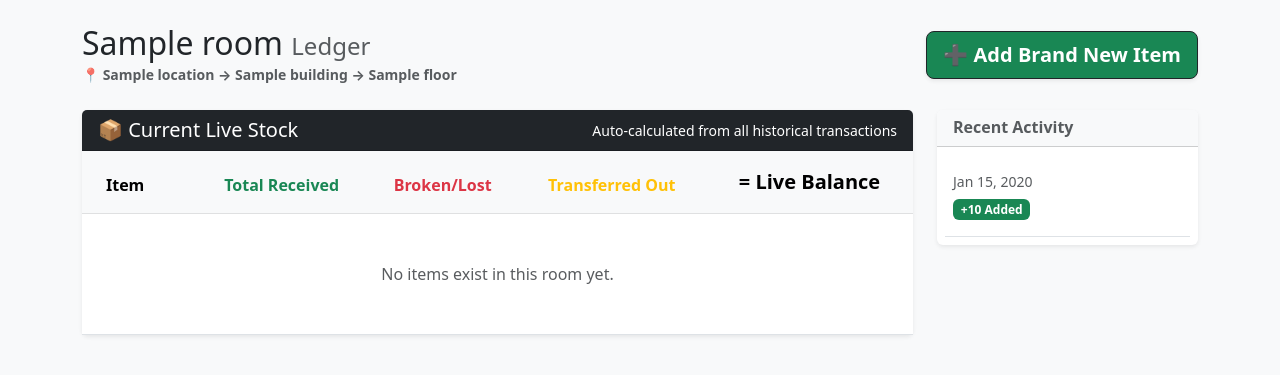
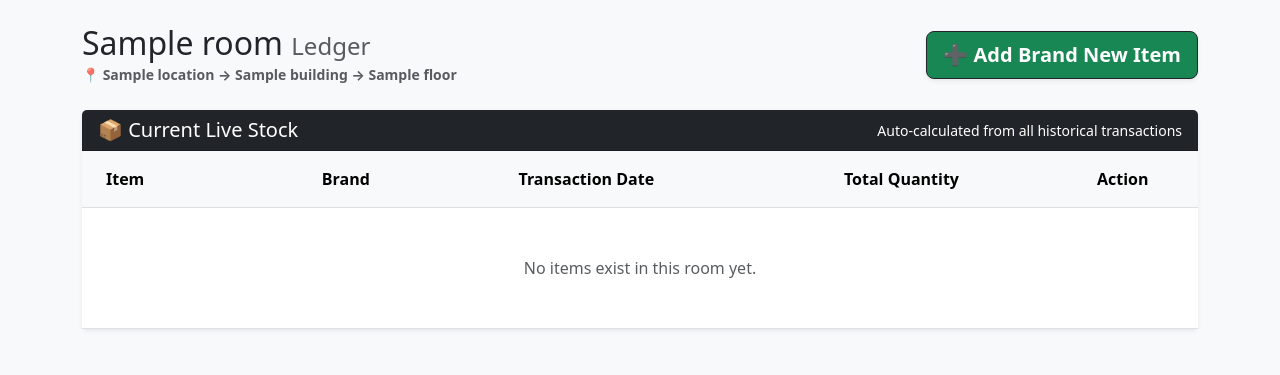
Before and after one commit to sambhavsharma27/KIMS, a Django app: page /room/1/ledger/ in a window 1280 px wide. Shown: the part 56-431 px from the top of the page. Run offline with Django 5.2, Linux system fonts and the light colour scheme; a user stored in the database is signed in; tables that the repository leaves empty hold one stand-in row (values such as "Sample post"); data that the repository does not hold is empty.

Commit message:
Added Edit for Each Item and also shown UI changes in the ledger ,

```diff
--- a/KIMS/settings.py
+++ b/KIMS/settings.py
@@ -78,8 +78,8 @@ DATABASES = {
     'default': {
         'ENGINE': 'django.db.backends.postgresql',
         'NAME': 'kims_db',
-        'USER': 'sambhav',  # <--- Change this to your username
-        'PASSWORD': '',     # Leave this blank
+        'USER': 'postgres',  # <--- Change this to your username
+        'PASSWORD': '1@akhilX',     # Leave this blank
         'HOST': 'localhost',
         'PORT': '5432',
     }
--- a/inventory/templates/inventory/room_ledger.html
+++ b/inventory/templates/inventory/room_ledger.html
@@ -15,7 +15,7 @@
 </div>
 
 <div class="row">
-    <div class="col-md-9">
+    <div class="col-md-12">
         <div class="card shadow-sm border-0 mb-4">
             <div class="card-header bg-dark text-white d-flex justify-content-between align-items-center">
                 <h5 class="mb-0">📦 Current Live Stock</h5>
@@ -26,21 +26,22 @@
                     <thead class="table-light">
                         <tr>
                             <th class="px-4 py-3">Item</th>
-                            <th class="text-center py-3 text-success">Total Received</th>
-                            <th class="text-center py-3 text-danger">Broken/Lost</th>
-                            <th class="text-center py-3 text-warning">Transferred Out</th>
-                            <th class="text-center py-3 bg-light fs-5">= Live Balance</th>
+                            <th class="text-center py-3">Brand</th>
+                            <th class="text-center py-3">Transaction Date</th>
+                            <th class="text-center py-3">Total Quantity</th>
+                            <th class="text-center py-3">Action</th>
                         </tr>
                     </thead>
                     <tbody>
                         {% for item in live_items %}
-                        <tr style="cursor: pointer;" class="item-row table-hover-shadow"
+                        <tr class="item-row"
                             data-item-id="{{ item.id }}"
                             data-item-name="{{ item.name }}"
                             data-item-stock="{{ item.current_stock }}"
                             data-item-brand="{{ item.brand|default:'N/A' }}"
-                            data-item-img="{% if item.catalog_image %}{{ item.catalog_image.url }}{% else %}none{% endif %}"
-                            onclick="openQuickUpdateModal(this)">
+                            data-item-damaged="{{ item.total_damaged }}"
+                            data-item-transferred="{{ item.total_transferred }}"
+                            data-item-img="{% if item.catalog_image %}{{ item.catalog_image.url }}{% else %}none{% endif %}">
 
                             <td class="px-4 py-3">
                                 <div class="d-flex align-items-center">
@@ -50,7 +51,7 @@
                                         <div class="bg-secondary rounded me-3 d-flex align-items-center justify-content-center text-white" style="width: 50px; height: 50px; opacity: 0.2;"><small>No Img</small></div>
                                     {% endif %}
                                     <div>
-                                        <strong class="fs-6">{{ item.name }}</strong>
+                                        <a href="javascript:void(0);" class="fw-bold fs-6 text-primary text-decoration-none item-name-link" onclick="openQuickUpdateModal(this.closest('tr'))">{{ item.name }}</a>
                                         <br><span class="badge bg-light text-dark border">{{ item.sub_category.name }}</span>
                                     </div>
                                 </div>
@@ -72,10 +73,14 @@
                                     {% endif %}
                                 </div>
                             </td>
-                            <td class="text-center fw-bold text-success fs-5">+{{ item.total_received }}</td>
-                            <td class="text-center fw-bold text-danger fs-5">-{{ item.total_damaged }}</td>
-                            <td class="text-center fw-bold text-warning fs-5">-{{ item.total_transferred }}</td>
-                            <td class="text-center fw-bold bg-light fs-4 text-primary">{{ item.current_stock }}</td>
+                            <td class="text-center fw-bold">{{ item.brand|default:"N/A" }}</td>
+                            <td class="text-center">{{ item.latest_transaction_date|date:"M d, Y"|default:"N/A" }}</td>
+                            <td class="text-center fw-bold fs-5">{{ item.current_stock }}</td>
+                            <td class="text-center">
+                                <a href="{% url 'update_stock' room.id %}?item_id={{ item.id }}" class="btn btn-sm btn-outline-primary">
+                                    Edit
+                                </a>
+                            </td>
                         </tr>
                         {% empty %}
                         <tr>
@@ -84,33 +89,6 @@
                         {% endfor %}
                     </tbody>
                 </table>
-            </div>
-        </div>
-    </div>
-
-    <div class="col-md-3">
-        <div class="card shadow-sm border-0">
-            <div class="card-header bg-light">
-                <h6 class="mb-0 text-muted fw-bold">Recent Activity</h6>
-            </div>
-            <div class="card-body p-2">
-                <ul class="list-group list-group-flush">
-                    {% for txn in recent_activity %}
-                    <li class="list-group-item px-2 py-3 border-bottom">
-                        <small class="text-muted d-block mb-1">{{ txn.date_recorded|date:"M d, Y" }}</small>
-                        <strong>{{ txn.item.name }}</strong>
-                        <div class="mt-1">
-                            {% if txn.transaction_type == 'RECEIPT' %}
-                                <span class="badge bg-success">+{{ txn.quantity }} Added</span>
-                            {% elif txn.transaction_type == 'DAMAGE' %}
-                                <span class="badge bg-danger">-{{ txn.quantity }} Damaged</span>
-                            {% else %}
-                                <span class="badge bg-warning text-dark">-{{ txn.quantity }} Moved</span>
-                            {% endif %}
-                        </div>
-                    </li>
-                    {% endfor %}
-                </ul>
             </div>
         </div>
     </div>
@@ -137,6 +115,16 @@
 
                         <h6 class="fw-bold text-muted border-bottom pb-2">Specifications</h6>
                         <div id="modalItemSpecs"></div>
+
+                        <h6 class="fw-bold text-muted border-bottom pb-2 mt-3">Stock Summary</h6>
+                        <div class="d-flex justify-content-between mb-1">
+                            <span class="text-danger small fw-bold">Damaged / Broken</span>
+                            <span id="modalItemDamaged" class="text-danger fw-bold"></span>
+                        </div>
+                        <div class="d-flex justify-content-between">
+                            <span class="text-warning small fw-bold">Transferred Out</span>
+                            <span id="modalItemTransferred" class="text-warning fw-bold"></span>
+                        </div>
                     </div>
 
                     <div class="col-md-6 p-4">
@@ -176,6 +164,13 @@
     </div>
 </div>
 
+<style>
+    .item-name-link:hover {
+        text-decoration: underline !important;
+        cursor: pointer;
+    }
+</style>
+
 <script>
     function openQuickUpdateModal(rowElement) {
         // 1. Grab all the data from the row
@@ -184,12 +179,16 @@
         const itemStock = rowElement.getAttribute('data-item-stock');
         const itemBrand = rowElement.getAttribute('data-item-brand');
         const itemImg = rowElement.getAttribute('data-item-img');
+        const itemDamaged = rowElement.getAttribute('data-item-damaged');
+        const itemTransferred = rowElement.getAttribute('data-item-transferred');
         const roomId = "{{ room.id }}";
 
         // 2. Populate the text data
         document.getElementById('modalItemName').innerText = itemName;
         document.getElementById('modalItemStock').innerText = itemStock;
         document.getElementById('modalItemBrand').innerText = itemBrand;
+        document.getElementById('modalItemDamaged').innerText = itemDamaged;
+        document.getElementById('modalItemTransferred').innerText = itemTransferred;
 
         // 3. Handle the Image
         const imgEl = document.getElementById('modalItemImg');
--- a/inventory/views.py
+++ b/inventory/views.py
@@ -3,7 +3,7 @@ from django.shortcuts import render, redirect, get_object_or_404
 from django.contrib import messages
 from django.contrib.auth.decorators import login_required
 from .models import Location, Building, Floor, Room, Category, SubCategory, Item, InventoryTransaction
-from django.db.models import Sum, Q, F
+from django.db.models import Sum, Q, F, Max
 from django.db.models.functions import Coalesce
 
 
@@ -155,11 +155,18 @@ def update_stock_view(request, room_id):
         return redirect('room_ledger', room_id=room.id)
 
     # FOR GET REQUESTS: Send all existing data to feed the "Search-As-You-Type" lists!
+    # Check if we are editing an existing item (coming from ledger Edit button)
+    edit_item = None
+    item_id = request.GET.get('item_id')
+    if item_id:
+        edit_item = Item.objects.filter(id=item_id).first()
+
     context = {
         'room': room,
         'categories': Category.objects.all(),
         'sub_categories': SubCategory.objects.all(),
         'items': Item.objects.all(),
+        'edit_item': edit_item,
     }
     return render(request, 'inventory/update_stock.html', context)
 
@@ -223,13 +230,12 @@ def room_ledger(request, room_id):
         total_received=Coalesce(Sum('inventorytransaction__quantity', filter=Q(inventorytransaction__room=room, inventorytransaction__transaction_type='RECEIPT')), 0),
         total_damaged=Coalesce(Sum('inventorytransaction__quantity', filter=Q(inventorytransaction__room=room, inventorytransaction__transaction_type='DAMAGE')), 0),
         total_transferred=Coalesce(Sum('inventorytransaction__quantity', filter=Q(inventorytransaction__room=room, inventorytransaction__transaction_type='TRANSFER')), 0),
+        # Latest transaction date for this item in this room
+        latest_transaction_date=Max('inventorytransaction__date_recorded', filter=Q(inventorytransaction__room=room)),
     ).annotate(
-        # 4. Do the final math!
-        current_stock=F('total_received') - F('total_damaged') - F('total_transferred')
-    ).order_by('-current_stock')
-
-    # We will keep a small feed of the 5 most recent actions just in case you want to see who did what recently.
-    recent_activity = InventoryTransaction.objects.filter(room=room).order_by('-date_recorded')[:5]
+        # Usable stock = Received - Damaged - Transferred
+        current_stock=F('total_received') - F('total_damaged') - F('total_transferred'),
+    ).order_by('-latest_transaction_date')
 
     context = {
         'room': room,
@@ -237,7 +243,6 @@ def room_ledger(request, room_id):
         'building': room.floor.building,
         'floor': room.floor,
         'live_items': live_items,
-        'recent_activity': recent_activity
     }
     return render(request, 'inventory/room_ledger.html', context)
 
```
Also changed, not shown: inventory/templates/inventory/update_stock.html (+79 -21 lines), 1 other file.
